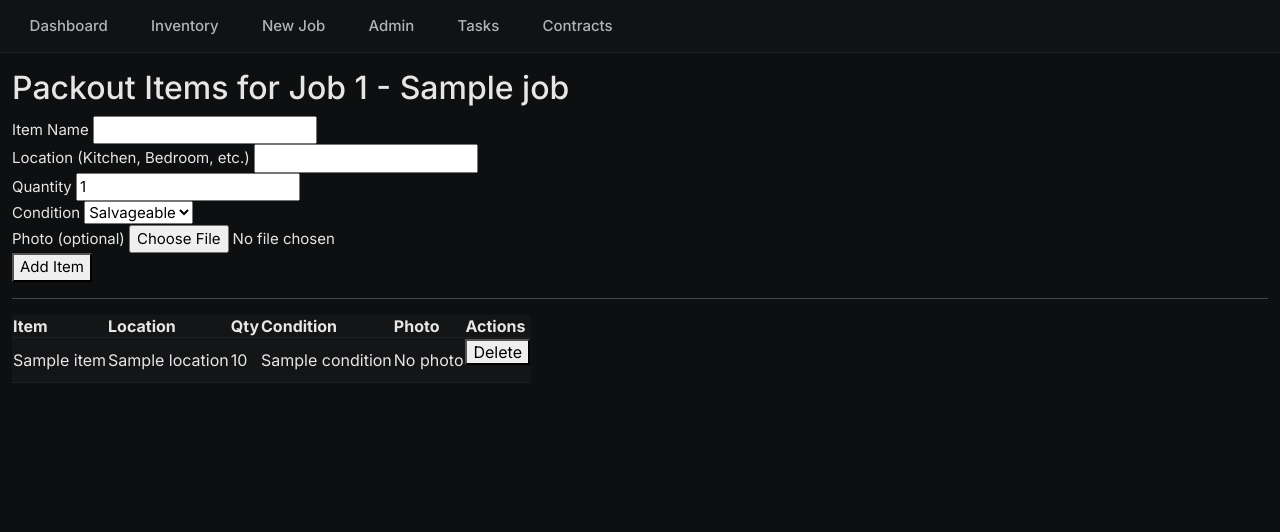
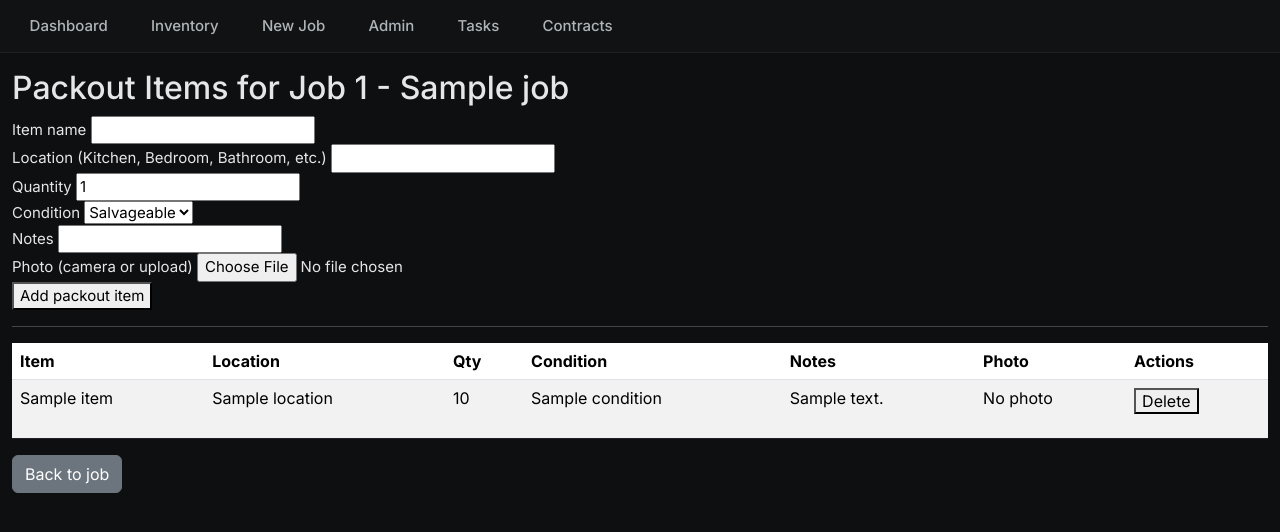
Before and after one commit to annunakiant/PCRRG_APP, a Python web app: template templates/packout_items.html in a window 1280 px wide. Shown: the part 84-616 px from the top of the page. Run offline with Jinja, Linux system fonts and the light colour scheme; the template is opened without the code that fills it: most values are stand-ins (such as "Sample title", 1, 10 or a date in 2020); grey boxes marked "Sample" are stand-in pictures.

Commit message:
Upgrade packout: condition + photo + packout page + job link

```diff
--- a/templates/packout_items.html
+++ b/templates/packout_items.html
@@ -1,14 +1,14 @@
 {% extends "base.html" %}
 {% block content %}
-<h2>Packout Items for Job {{ job.id }} - {{ job.client_name }}</h2>
+<h2>Packout Items for Job {{ job.job_number }} - {{ job.title }}</h2>
 
-<form method="post" enctype="multipart/form-data">
+<form method="post" enctype="multipart/form-data" class="packout-form">
   <div>
-    <label>Item Name</label>
+    <label>Item name</label>
     <input type="text" name="name" required>
   </div>
   <div>
-    <label>Location (Kitchen, Bedroom, etc.)</label>
+    <label>Location (Kitchen, Bedroom, Bathroom, etc.)</label>
     <input type="text" name="location" required>
   </div>
   <div>
@@ -25,32 +25,41 @@
     </select>
   </div>
   <div>
-    <label>Photo (optional)</label>
+    <label>Notes</label>
+    <input type="text" name="notes">
+  </div>
+  <div>
+    <label>Photo (camera or upload)</label>
     <input type="file" name="photo" accept="image/*" capture="environment">
   </div>
-  <button type="submit">Add Item</button>
+  <button type="submit">Add packout item</button>
 </form>
 
 <hr>
 
-<table>
+<table class="table table-striped">
+  <thead>
     <tr>
       <th>Item</th>
       <th>Location</th>
       <th>Qty</th>
       <th>Condition</th>
+      <th>Notes</th>
       <th>Photo</th>
       <th>Actions</th>
     </tr>
+  </thead>
+  <tbody>
     {% for item in job.packout_items %}
     <tr>
       <td>{{ item.name }}</td>
       <td>{{ item.location }}</td>
       <td>{{ item.quantity }}</td>
       <td>{{ item.condition }}</td>
+      <td>{{ item.notes }}</td>
       <td>
         {% if item.photo_path %}
-        <img src="{{ url_for('static', filename=item.photo_path) }}" style="max-width:100px;">
+          <img src="{{ url_for('static', filename=item.photo_path) }}" style="max-width:100px; max-height:100px;">
         {% else %}
           No photo
         {% endif %}
@@ -62,6 +71,8 @@
       </td>
     </tr>
     {% endfor %}
+  </tbody>
 </table>
 
+<a href="{{ url_for('view_job', job_id=job.id) }}" class="btn btn-secondary">Back to job</a>
 {% endblock %}
--- a/templates/view_job.html
+++ b/templates/view_job.html
@@ -93,3 +93,5 @@ fetch("{{ url_for('job_map_data', job_id=job.id) }}")
   });
 </script>
 {% endblock %}
+
+<a href="{{ url_for('packout', job_id=job.id) }}" class="btn btn-outline-primary">Packout items</a>
```
Also changed, not shown: app.py (+4 -4 lines). Lines whose indentation alone changed are shown as unchanged.
